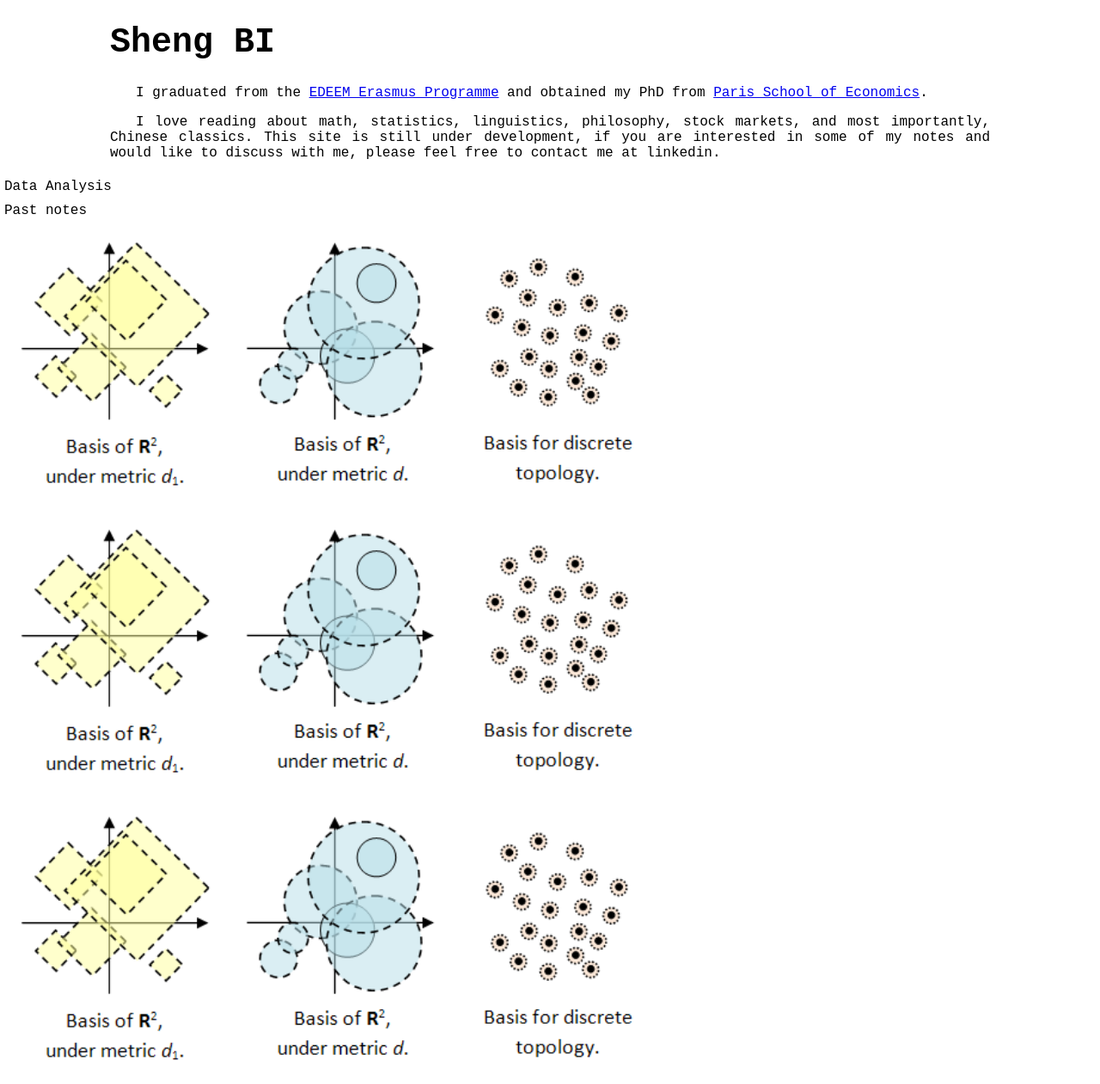
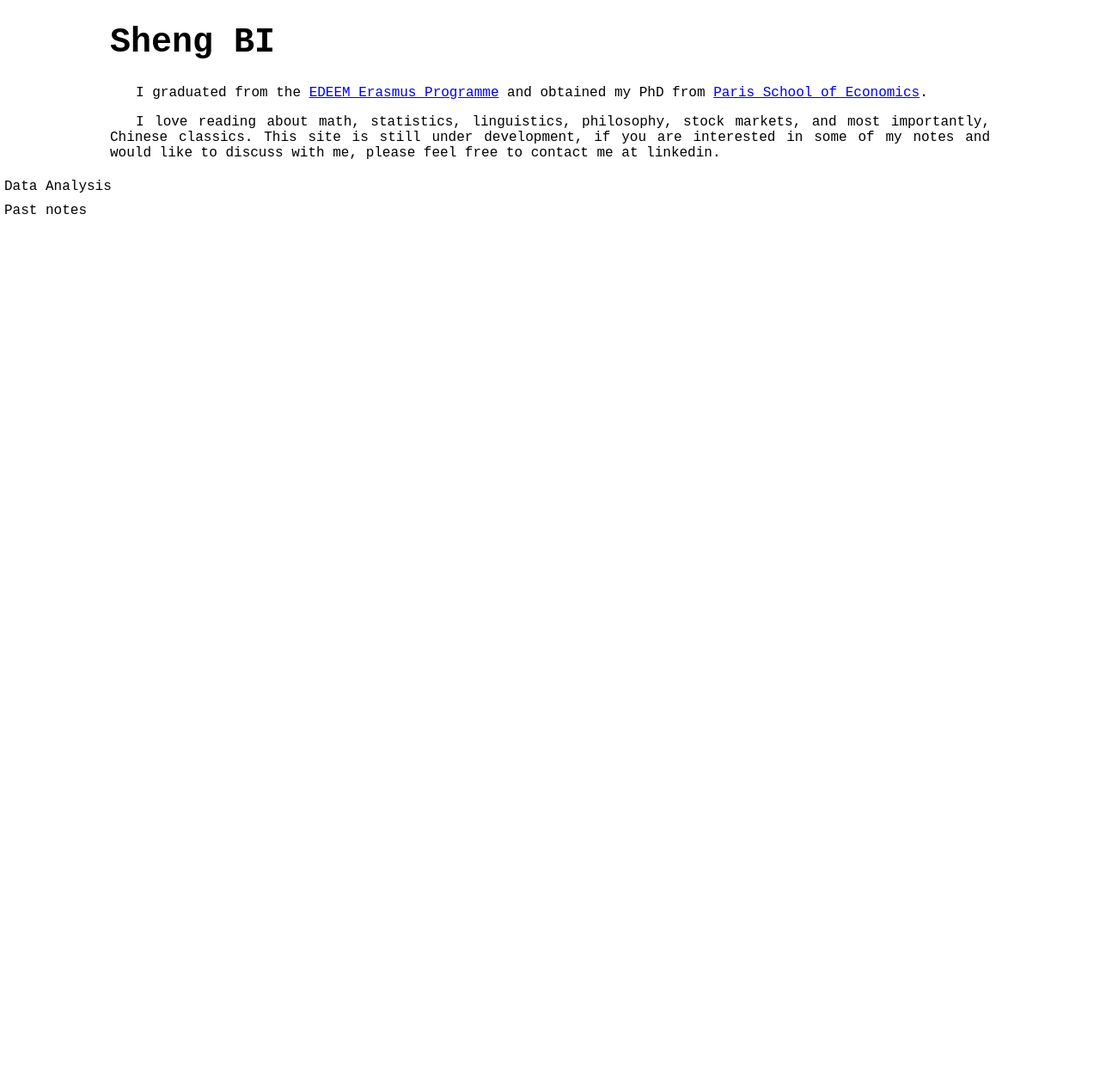
Before and after one commit to brbisheng/brbisheng.github.io, a Jekyll site: the page built from index.html, in a window 1280 px wide. Shown: the whole page at 86% size. Built offline with Jekyll 4.4.1, drawn with Linux system fonts in a browser that asks for light colours; nearby versions of some CDN libraries; after the commit the page ends 900 px from its top, so only the background shows below that.

Commit message:
Update index.html

```diff
--- a/index.html
+++ b/index.html
@@ -26,7 +26,6 @@
 /* Clear floats after image containers */
 .row1::after {
   content: "";
-  clear: both;
   display: inline-block;
 }
 
@@ -63,19 +62,6 @@
 	<div class = "column2"> Past notes</div>
 </div>
 
-<div class="row">
-  <div class="column">
-    <img src="assets/pictures/topology_bases.png" alt="Snow" style="width:60%">
-  </div>
-  <div class="column">
-    <img src="assets/pictures/topology_bases.png" alt="Forest" style="width:60%">
-  </div>
-  <div class="column">
-    <img src="assets/pictures/topology_bases.png" alt="Mountains" style="width:60%">
-  </div>
-</div>
-
-
 
 
 
```
